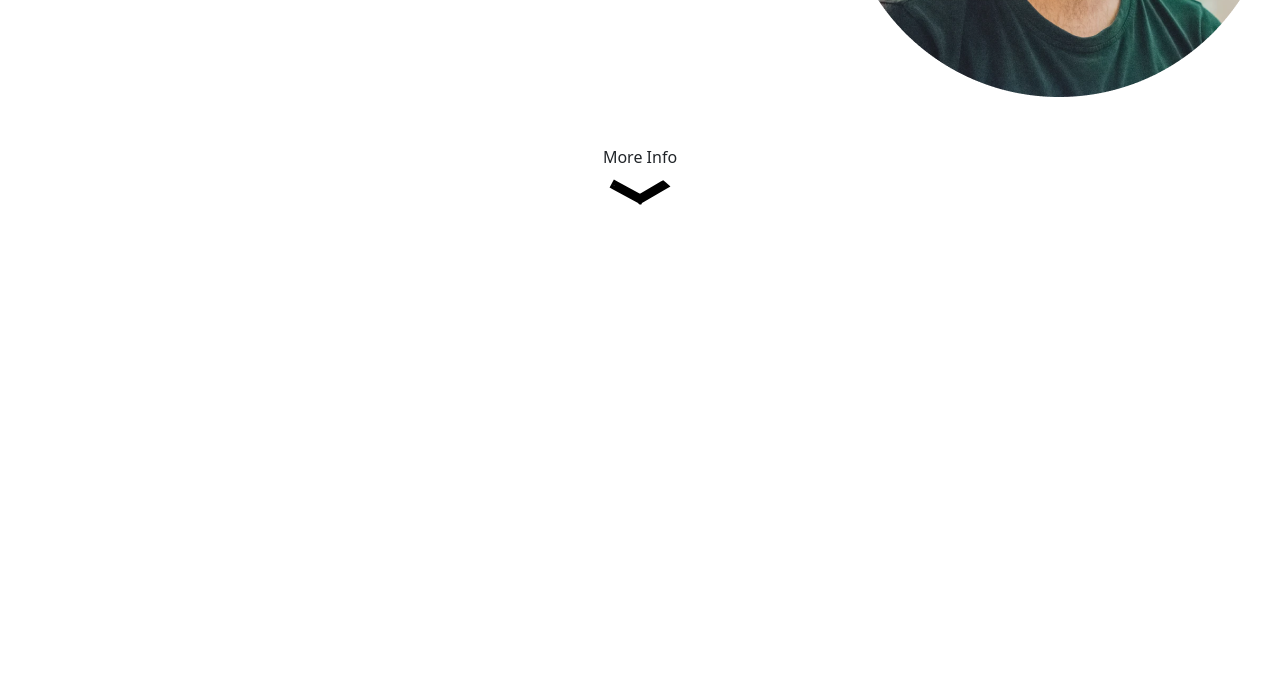
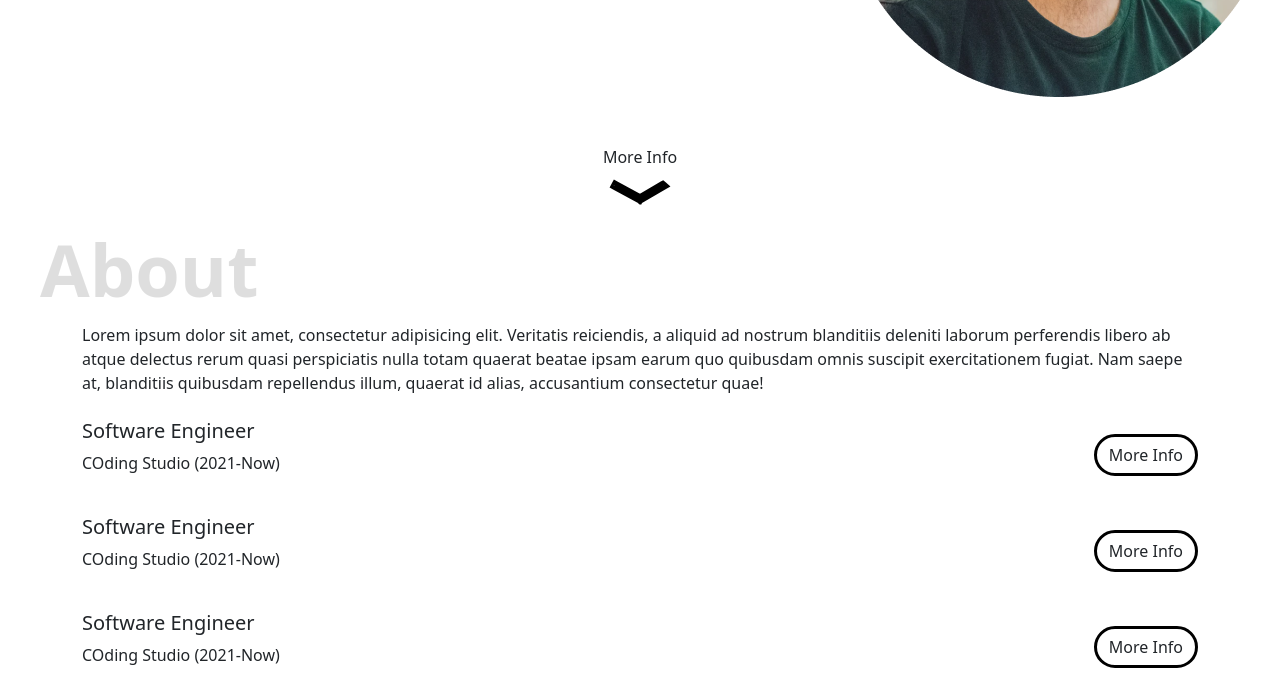
Before and after one commit to pitradana/ProjectPegasus, a plain HTML site: page PORTOFOLIO/index.html in a window 1280 px wide. Shown: the part 535-1218 px from the top of the page. Before the commit the page ends 800 px from the top, so only its background shows below. Drawn offline with nearby package versions, Linux system fonts and the light colour scheme; files whose address does not match are found by name.

Commit message:
done About

```diff
--- a/PORTOFOLIO/index.html
+++ b/PORTOFOLIO/index.html
@@ -51,6 +51,41 @@
             </div>
         </div>
     </section>
+    <section id="about" class="about container">
+        <p>Lorem ipsum dolor sit amet, consectetur adipisicing elit. Veritatis reiciendis, a aliquid ad nostrum blanditiis deleniti laborum perferendis libero ab atque delectus rerum quasi perspiciatis nulla totam quaerat beatae ipsam earum quo quibusdam omnis suscipit exercitationem fugiat. Nam saepe at, blanditiis quibusdam repellendus illum, quaerat id alias, accusantium consectetur quae!</p>
+        <div class="about-exp">
+            <div class="about-exp-item">
+                <div class="about-exp-item-header">
+                    <div>
+                        <h5>Software Engineer</h5>
+                        <p>COding Studio (2021-Now)</p>
+                    </div>
+                    <button class="btn button" onclick="toggleDetail(event)">More Info</button>
+                </div>
+                <p class="about-exp-item-detail">Lorem ipsum, dolor sit amet consectetur adipisicing elit. Officiis vitae, voluptas, velit delectus, sapiente aut sit tenetur enim beatae nihil necessitatibus blanditiis culpa recusandae. Quas perspiciatis deserunt consequuntur molestiae vel?</p>
+            </div>
+            <div class="about-exp-item">
+                <div class="about-exp-item-header">
+                    <div>
+                        <h5>Software Engineer</h5>
+                        <p>COding Studio (2021-Now)</p>
+                    </div>
+                    <button class="btn button">More Info</button>
+                </div>
+                <p class="about-exp-item-detail">Lorem ipsum, dolor sit amet consectetur adipisicing elit. Officiis vitae, voluptas, velit delectus, sapiente aut sit tenetur enim beatae nihil necessitatibus blanditiis culpa recusandae. Quas perspiciatis deserunt consequuntur molestiae vel?</p>
+            </div>
+            <div class="about-exp-item">
+                <div class="about-exp-item-header">
+                    <div>
+                        <h5>Software Engineer</h5>
+                        <p>COding Studio (2021-Now)</p>
+                    </div>
+                    <button class="btn button">More Info</button>
+                </div>
+                <p class="about-exp-item-detail">Lorem ipsum, dolor sit amet consectetur adipisicing elit. Officiis vitae, voluptas, velit delectus, sapiente aut sit tenetur enim beatae nihil necessitatibus blanditiis culpa recusandae. Quas perspiciatis deserunt consequuntur molestiae vel?</p>
+            </div>
+        </div>
+    </section>
     <script src="https://cdn.jsdelivr.net/npm/@popperjs/core@2.11.6/dist/umd/popper.min.js" integrity="sha384-oBqDVmMz9ATKxIep9tiCxS/Z9fNfEXiDAYTujMAeBAsjFuCZSmKbSSUnQlmh/jp3" crossorigin="anonymous"></script>
     <script src="https://cdn.jsdelivr.net/npm/bootstrap@5.3.0-alpha1/dist/js/bootstrap.min.js" integrity="sha384-mQ93GR66B00ZXjt0YO5KlohRA5SY2XofN4zfuZxLkoj1gXtW8ANNCe9d5Y3eG5eD" crossorigin="anonymous"></script>
     <script src="https://code.jquery.com/jquery-3.6.3.min.js" integrity="sha256-pvPw+upLPUjgMXY0G+8O0xUf+/Im1MZjXxxgOcBQBXU=" crossorigin="anonymous"></script>
--- a/PORTOFOLIO/main.js
+++ b/PORTOFOLIO/main.js
@@ -0,0 +1,14 @@
+function toggleDetail(e) {
+    const target = $(e.target)
+
+    if ($(target).hasClass("active")) {
+        $(target).html("More Info").removeClass("active");
+    } else {
+        $(target).html("Less Info").addClass("active")
+    }
+
+    const item = $(target).parents(".about-exp-item")
+    const detail = $(item).children(".about-exp-item-detail")
+
+    $(detail).slideToggle()
+}
--- a/PORTOFOLIO/style.css
+++ b/PORTOFOLIO/style.css
@@ -1,5 +1,17 @@
 section {
     padding-top: 128px;
+    position: relative;
+}
+section::before {
+    z-index: -1;
+    content: '';
+    font-size: 72px;
+    color: grey;
+    opacity: 0.25;
+    position: absolute;
+    font-weight: 700;
+    top: 20px;
+    left: -30px;
 }
 
 .btn.button {
@@ -7,7 +19,7 @@ section {
     border-radius: 24px;
 }
 
-.btn.button:hover {
+.btn.button:hover, .btn.button.active {
     border: 3px solid black;
     background-color: black;
     color: white;
@@ -33,6 +45,24 @@ section {
     animation: 2s upDown infinite;
 }
 
+.about::before {
+    content: 'About';
+}
+
+.about-exp-item {
+    margin-top: 24px;
+}
+
+.about-exp-item-header {
+    display: flex;
+    align-items: center;
+    justify-content: space-between;
+}
+
+.about-exp-item-detail {
+    display: none;
+}
+
 @keyframes upDown {
     0% {
         transform: translateY(0);
```
